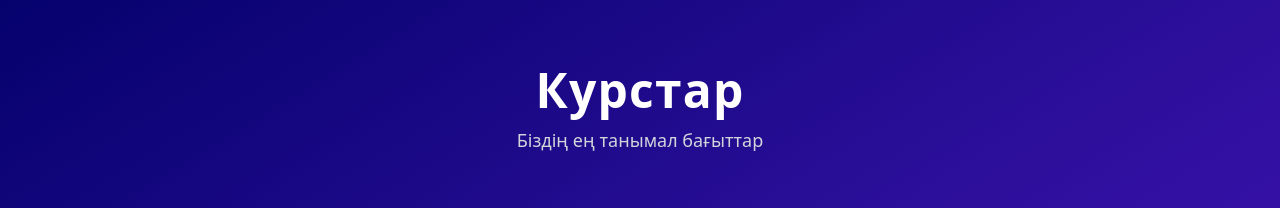
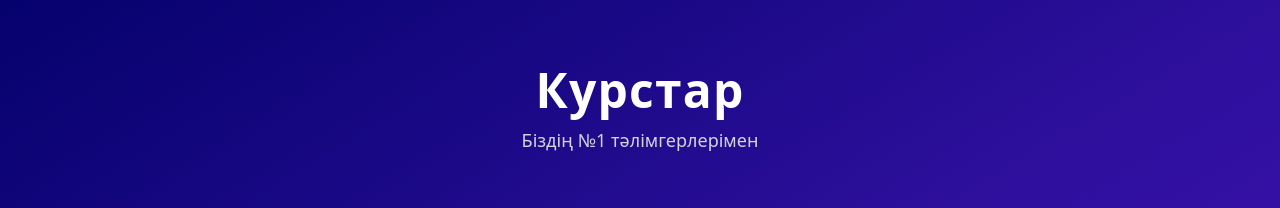
Before and after one commit to Ars160/YerkinOnerAcademy1, a React (Create React App) app: page / in a window 1280 px wide. Shown: the part 1400-1608 px from the top of the page. Built offline with nearby package versions, Linux system fonts and the light colour scheme.

Commit message:
Updated info 5

```diff
--- a/src/components/Courses.js
+++ b/src/components/Courses.js
@@ -43,7 +43,7 @@ const Courses = () => {
           Курстар
         </h2>
         <p className="mt-3 text-lg text-gray-300 max-md:text-base">
-          Біздің ең танымал бағыттар
+          Біздің №1 тәлімгерлерімен
         </p>
 
         {/* Сетка карточек */}
```
